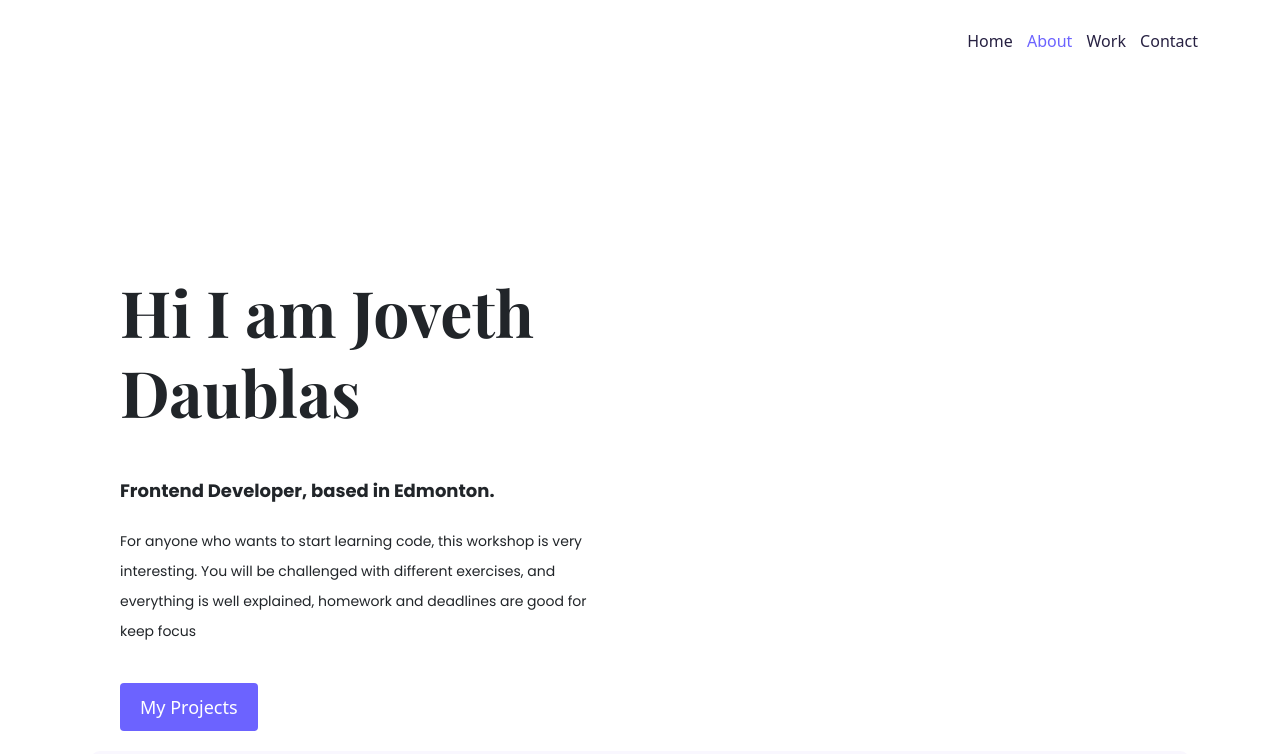
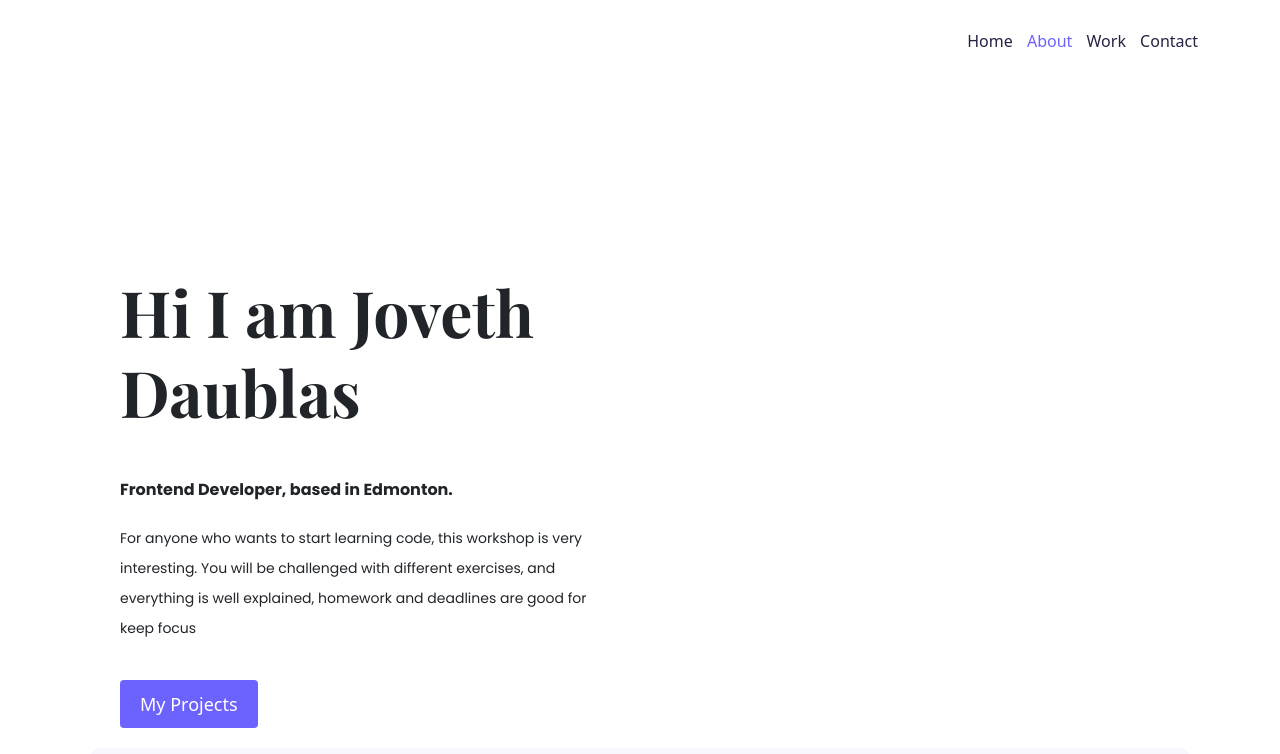
Before and after one commit to jdaublas/Porfolio, a plain HTML site: page about.html in a window 1280 px wide. Shown: the top 754 px of the page. Drawn offline with nearby package versions, Linux system fonts and the light colour scheme.

Commit message:
Added styling

```diff
--- a/styles/style.css
+++ b/styles/style.css
@@ -61,7 +61,7 @@ p {
 }
 
 .content h2 {
-  font-size: 18px;
+  font-size: 16px;
   font-family: var(--default-font-family);
 }
 
```
Also changed, not shown: index.html (+1 -1 lines).
